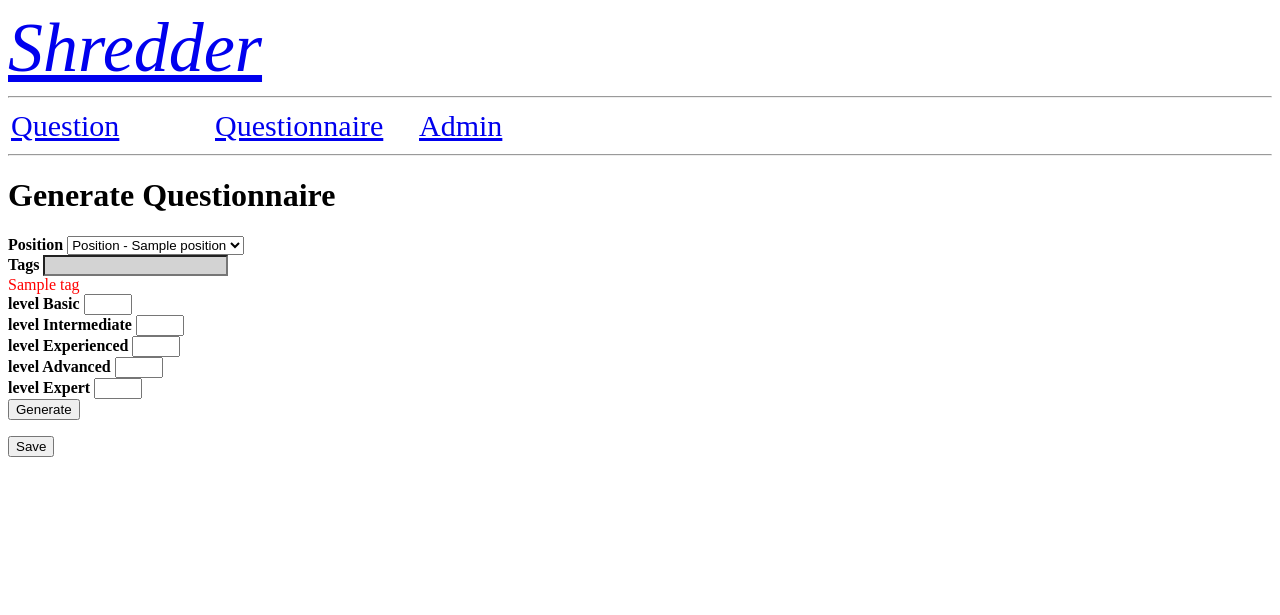
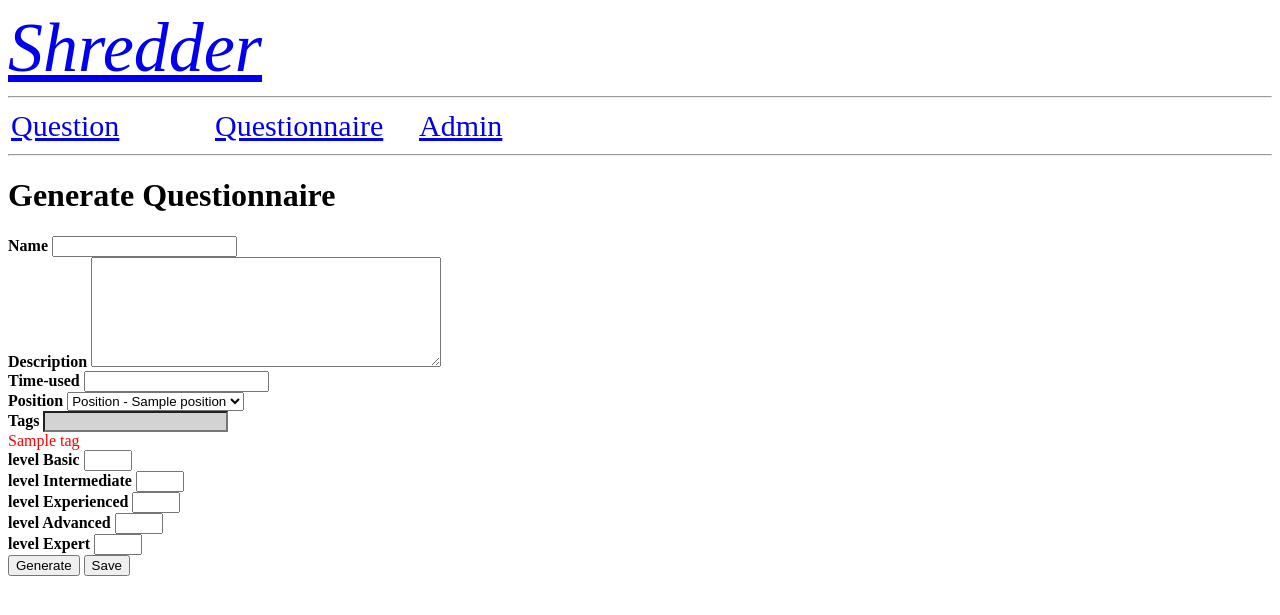
Before and after one commit to vitan/shredder, a Django app: page /questionnaire/generate-questionnaire/ in a window 1280 px wide. Shown: the top 615 px of the page. Run offline with Django 3.2, Linux system fonts and the light colour scheme; a user stored in the database is signed in; tables that the repository leaves empty hold one stand-in row (values such as "Sample post"); parts of the project's set-up code (start-up, migrations or seed data) failed here and were passed over.

Commit message:
REV: Save-questionnaire method came true

```diff
--- a/shredder/apps/questions/questionnaire/forms.py
+++ b/shredder/apps/questions/questionnaire/forms.py
@@ -21,6 +21,7 @@ class GenerateQuestionnaireForm(forms.Form):
                 required=False,
             )
 
+    #TODO (weizhou) should change the position as tag_list style
     position = forms.ModelChoiceField(
         label=u"Position",
         queryset=Position.objects.all().filter(is_open=True),
@@ -29,6 +30,26 @@ class GenerateQuestionnaireForm(forms.Form):
     tag_list = forms.CharField(
         label=u"Tags",
         max_length=form_settings.FORM_TAG_LIST_MAX_LENGTH,
+        required=False,
+    )
+    name = forms.CharField(
+        label=u"Name",
+        max_length=form_settings.FORM_QUESTIONNAIRE_NAME_MAX_LENGTH,
+    )
+    description = forms.CharField(
+        label=u"Description",
+        max_length=form_settings.FORM_QUESTIONNAIRE_DESC_MAX_LENGTH,
+        widget=forms.Textarea,
+        required=False,
+    )
+    # TODO (weizhou) think about how to set time_used once have time
+    time_used = forms.IntegerField(
+        label=u"Time-used",
+        min_value=0,
+        required=False,
+    )
+    question_order = forms.CharField(
+        max_length=255,
         required=False,
     )
 
@@ -46,6 +67,10 @@ class GenerateQuestionnaireForm(forms.Form):
                     raise forms.ValidationError("Cannot find Tag %s" % tag)
         return tag_obj_set
 
+    def clean_question_order(self):
+        data = self.cleaned_data['question_order']
+        return [pk for pk in data.split(u',') if pk]
+
     def get_cleaned_data(self):
         cleaned_dict = dict()
         cleaned_dict.update({
@@ -55,42 +80,10 @@ class GenerateQuestionnaireForm(forms.Form):
         cleaned_dict.update({
             'position': self.cleaned_data['position'],
             'tag_obj_set': self.cleaned_data['tag_list'],
+            'name': self.cleaned_data['name'],
+            'description': self.cleaned_data['description'],
+            'question_order': self.cleaned_data['question_order'],
+            'time_used': self.cleaned_data['time_used'],
         })
 
         return cleaned_dict
-
-
-"""
-def questionnaire_form_factory(question=Question):
-    '''
-    Return a form class GenerateQuestionnaire, expect model Question to
-    init the dynamic form field.
-    '''
-
-    fields = {
-        'position': forms.ModelChoiceField(
-            label=u"Position",
-            queryset=Position.objects.all().filter(is_open=True),
-            empty_label=None,
-        ),
-        'tags': forms.ModelChoiceField(
-            label=u"Generate from Tags",
-            widget=forms.CheckboxSelectMultiple,
-            queryset=Tag.objects.all(),
-            empty_label=None,
-        ),
-    }
-
-    for level in question.QUESTION_DIFFICULTY:
-        fields["level_%s" % level[0]] = forms.IntegerField(
-            label=u"level %s" % level[1],
-            min_value=0,
-            max_value=question.objects.filter(difficulty=level[0]).count(),
-            required=False,
-        )
-
-    return type('GenerateQuestionnaire', (forms.BaseForm,), {'base_fields': fields })
-
-
-GenerateQuestionnaireForm = questionnaire_form_factory()
-"""
--- a/shredder/apps/questions/questionnaire/models.py
+++ b/shredder/apps/questions/questionnaire/models.py
@@ -58,5 +58,5 @@ class Questionnaire(Base):
 class QuestionnaireQuestion(Base):
 
     order = models.IntegerField(default=0)
-    questionaire = models.ForeignKey(Questionnaire)
+    questionnaire = models.ForeignKey(Questionnaire)
     question = models.ForeignKey(Question)
--- a/shredder/apps/questions/questionnaire/views.py
+++ b/shredder/apps/questions/questionnaire/views.py
@@ -13,7 +13,7 @@ from django.template import RequestContext
 from random import randint
 
 from apps.common.views import AjaxResponseMixin
-from apps.questions.questionnaire.models import Department, Position, Questionnaire
+from apps.questions.questionnaire.models import Position, Questionnaire, QuestionnaireQuestion
 from apps.questions.questionnaire.forms import GenerateQuestionnaireForm
 from apps.questions.question.models import Tag, Question
 
@@ -34,16 +34,43 @@ def generate_questionnaire(request, template_name="questionnaire/generate-questi
         form = GenerateQuestionnaireForm(request.POST)
         if form.is_valid():
             kwargs = form.get_cleaned_data()
-            questions = auto_generate(**kwargs)
-            items = [{
-                'pk': question.pk,
-                'desc': question.description,
-            }
-                for question in questions
-            ]
-            data = {'items': items}
-            return response.ajax_response(**data)
+
+            if 'questionnaire_save' in request.POST:
+                #TODO (weizhou) how to smartly deal with the foreignkey
+                data = {
+                    'name': kwargs['name'],
+                    'description': kwargs['description'],
+                    'time_used': kwargs['time_used'],
+                }
+                questionnaire_obj = Questionnaire(**data)
+                questionnaire_obj.save()
+                #TODO (weizhou) position field would be changed in the future
+                questionnaire_obj.position.add(kwargs['position'])
+                for tag_obj in kwargs['tag_obj_set']:
+                    questionnaire_obj.tags.add(tag_obj)
+
+                count = 0
+                for pk in kwargs['question_order']:
+                    map_obj = QuestionnaireQuestion(
+                        questionnaire=questionnaire_obj,
+                        question=Question.objects.get(pk=pk),
+                        order=count
+                    )
+                    map_obj.save()
+                    count += 1
+
+            else:
+                questions = auto_generate(**kwargs)
+                items = [{
+                    'pk': question.pk,
+                    'desc': question.description,
+                }
+                    for question in questions
+                ]
+                data = {'items': items}
+                return response.ajax_response(**data)
         else:
+            #TODO (weizhou) form errors ajax transport
             pass
 
     return render_to_response(template_name, {
@@ -71,7 +98,7 @@ def randint_n_generator(min, max, n):
 
     result = set()
     while(True):
-        num = randint(min, max)
+        num = randint(min, max-1)
         result.add(num)
         if len(result) == n:
             return result
--- a/shredder/apps/questions/settings.py
+++ b/shredder/apps/questions/settings.py
@@ -9,5 +9,7 @@ Questions App Settings
 QUESTION_MAX_LENGTH = 2000
 CHOICE_MAX = 8
 FORM_TAG_LIST_MAX_LENGTH = 500
+FORM_QUESTIONNAIRE_NAME_MAX_LENGTH = 500
+FORM_QUESTIONNAIRE_DESC_MAX_LENGTH = 2000
 QUESTIONS_PER_PAGE = 10
 REGISTER_QUESTION_INTO_ADMIN = True
--- a/shredder/static/js/shredder.js
+++ b/shredder/static/js/shredder.js
@@ -49,8 +49,8 @@ shredder.form = {
 	       });
         },
 	generateSubmitToggle: function(){
-		$('form.generate-questionnaire-form').live('submit', function(){
-		    var obj = $(this);
+		$('form.generate-questionnaire-form .js-questionnaire-form-generate').live('click', function(){
+		    var obj = $(this).parent();
 		    var form_container = obj.parent().find(".form-post-part");
 		    var questionnaire_container = obj.parent().parent().find("div.generated-questionnaire");
 		    var url = obj.attr("action");
@@ -58,11 +58,14 @@ shredder.form = {
 		    shredder.ajax.post(url, data, function(response){
 			    if(shredder.ajax.isSuccessful(response.rc)){
 				    var html = [];
+				    var pk_order = [];
 				    $.each(response.data.items, function(index, value){
 					    var span = '<div><span order="'+index+'" id="id_'+value.pk+'">'+value.desc+'</span></div>';
 					    html.push(span);
+					    pk_order.push(value.pk);
 				    });
 				    questionnaire_container.html(html.join(''));
+				    $('input#id_question_order').val(pk_order.join(','));
 				    return true;
 			    }
 			    else{
--- a/shredder/templates/questionnaire/generate-questionnaire.html
+++ b/shredder/templates/questionnaire/generate-questionnaire.html
@@ -7,6 +7,21 @@
     <form class="generate-questionnaire-form"  name="generate_questionnaire_form" method="POST" action="{% url generate_questionnaire %}">
         {% csrf_token %}
         <div class="form-post-part">
+            <div>
+                <label>{{ form.name.label }}</label>
+                {{ form.name.errors }}
+                {{ form.name }}
+            </div>
+            <div>
+                <label>{{ form.description.label }}</label>
+                {{ form.description.errors }}
+                {{ form.description }}
+            </div>
+            <div>
+                <label>{{ form.time_used.label }}</label>
+                {{ form.time_used.errors }}
+                {{ form.time_used }}
+            </div>
             <div>
                 <label>{{ form.position.label }}</label>
                 {{ form.position.errors }}
@@ -36,14 +51,13 @@
             </div>
             {% endifequal %}
             {% endfor %}
+            <div class="hidden">
+                {{ form.question_order }}
             </div>
-        <input class="js-questionnaire-form-generate" type="submit" value="Generate"/>
+        </div>
+        <input class="js-questionnaire-form-generate" name="questionnaire_generate" type="submit" value="Generate"/>
+        <input class="js-questionnaire-form-save" name="questionnaire_save" type="submit" value="Save"/>
     </form>
-    <form name="question_order_form" method="POST" action="">
-        {% csrf_token %}
-        <div class="generated-questionnaire">
-        </div>
-        <input class="js-questionnaire-form-save" type="submit" value="Save"/>
-    </form>
+    <div class="generated-questionnaire"></div>
 </div>
 {% endblock %}
```
Lines whose indentation alone changed are shown as unchanged.
